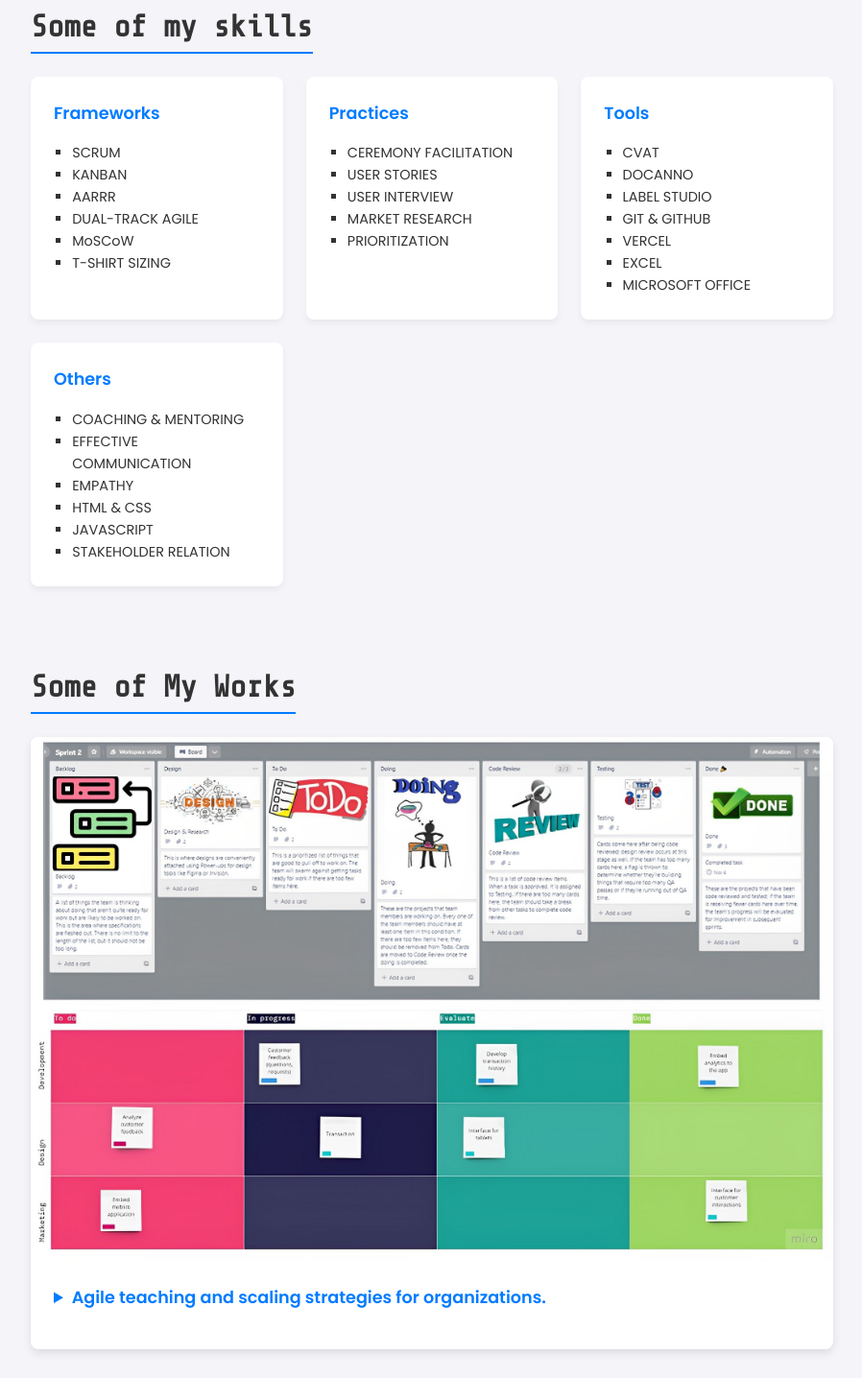
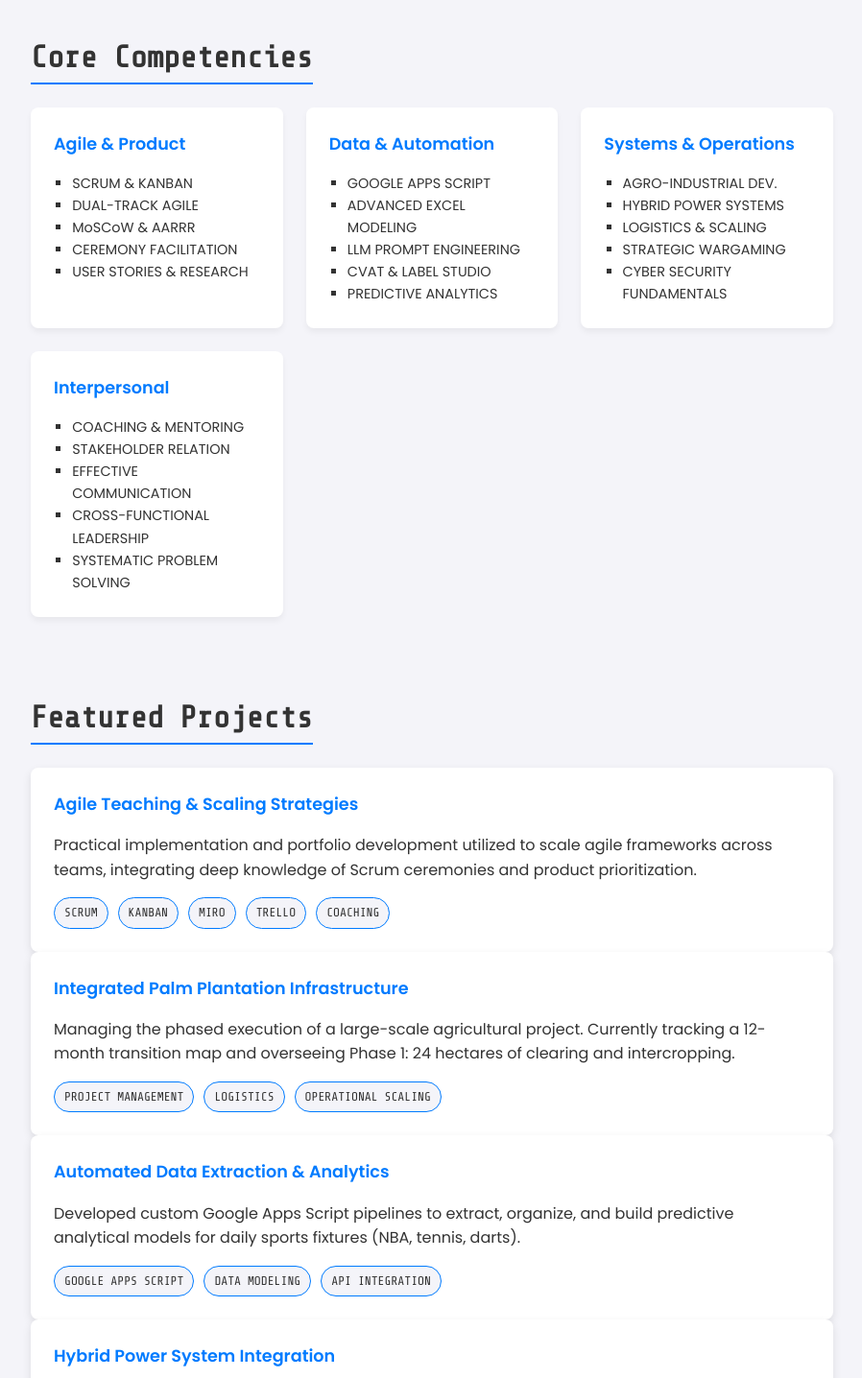
Before and after one commit to saogiji/sao-portfolio, a website: page index.html in a window 1280 px wide. Shown: the part 1364-2800 px from the top of the page at 96% size, without its empty margins (190-1088 px from the left). Drawn offline with nearby package versions, Linux system fonts and the light colour scheme.

Commit message:
Update index.html
Added more info about my interests and personal projects

```diff
--- a/index.html
+++ b/index.html
@@ -3,7 +3,7 @@
 <head>
   <meta charset="UTF-8">
   <meta name="viewport" content="width=device-width, initial-scale=1.0, maximum-scale=1.0, user-scalable=no">
-  <title>saogiji | AI Trainer & Product Manager</title>
+  <title>Simon Adanu Ogiji | Product Manager & Systems Specialist</title>
 
   <link href="https://fonts.googleapis.com/css?family=Share+Tech+Mono|Poppins:300,400,600&display=swap" rel="stylesheet">
 
@@ -27,90 +27,85 @@
       <h1 class="intro_hello">Hello! <span class="wave">👋</span></h1>
       <h2 class="intro_tagline">
         I'm <span class="highlight">Simon Adanu Ogiji</span>, <br>
-        a Blockchain enthusiast &amp; tech professional specializing as an:
+        a tech professional bridging the gap between data and physical infrastructure as an:
       </h2>
 
       <ul class="role-list">
-        <li>Independent AI Trainer, Data Annotator and Analyst</li>
-        <li>Scrum Master</li>
-        <li>Crypto Trader</li>
-        <li>Product Manager</li>
+        <li>Product Manager & Scrum Master</li>
+        <li>Independent AI Trainer & Data Analyst</li>
+        <li>Agro-Industrial Systems Manager</li>
       </ul>
 
       <p class="focus-text">
-        I focus on rigorous LLM evaluation and complex data annotation. 🧑‍💻
+        Focused on rigorous LLM evaluation, complex data annotation, and large-scale operational automation. 🧑‍💻
       </p>
 
       <div class="intro_contact">
         <a href="#contacts" class="btn">Get in touch 👆</a>
-        <a href="https://drive.google.com/file/d/1q8kfTOBGP9OCKNKVBkROWSpqSevbigPk/view?usp=sharing" target="_blank" class="btn btn-outline">View Resume</a>
+        <a href="https://drive.google.com/file/d/1_vWEiR-fuxSxsOxBQQ0eiEAuD9Oc7OYL/view?usp=drive_link">View Resume</a>
       </div>
     </header>
 
     <section class="section">
       <h2 class="section_title">A little more about me</h2>
       <div class="section_content text-block">
-        <p>Behind every brilliant AI is a human tirelessly teaching it the difference between a street sign and a tree, or stopping it from confidently making up fake facts. Hi, I’m Simon, and I am that human.</p>
+        <p>Behind every brilliant AI is a human tirelessly teaching it the difference between a street sign and a tree, or stopping it from confidently making up fake facts. Hi, I’m Simon, and I am that human. As an Independent AI Trainer and Data Annotator, I build the pristine "Ground Truth" datasets that make Artificial Intelligence actually intelligent.</p>
 
-        <p>As an Independent AI Trainer, Data Annotator, and Analyst, my day job is literally teaching machines how to understand the real world. Whether I’m drawing complex bounding boxes on computer vision images, extracting text from messy documents via OCR, or engineering multi-turn prompts to keep Large Language Models (LLMs) from hallucinating, I build the pristine "Ground Truth" datasets that make Artificial Intelligence actually intelligent.</p>
+        <p>I didn't just stumble into this. I hold a bachelor's degree in Computer and Communications Engineering from <a class="underline-link" href="https://www.atbu.edu.ng/" target="_blank">Abubakar Tafawa Balewa University</a> (2020) and completed an M.Sc. in Cyber Security & Digital Forensics in 2024. Driven by a deep obsession with data integrity and systems logic, I am also continuously expanding my enterprise AI skills through programs like Google GEAR.</p>
 
-        <p>I didn't just stumble into this. I received my bachelor's degree in Computer and Communications Engineering from <a class="underline-link" href="https://www.atbu.edu.ng/" target="_blank">Abubakar Tafawa Balewa University</a> in 2020. Curiosity drove me to complete a responsive web design course with <a class="underline-link" href="https://freecodecamp.org/certification/saogiji/responsive-web-design" target="_blank">freeCodeCamp</a> in June 2022. I completed <a class="underline-link" href="https://app.entrylevel.net/" target="_blank">EntryLevel's</a> Product Management and Scrum Master courses in July and November 2022, respectively. Driven by a deep obsession with data integrity and systems logic, I went on to complete my M.Sc. in Cyber Security & Digital Forensics in 2024.</p>
+        <p>Because of this technical rigor, I don't just label data; I build the automated analytical pipelines around it. I love combining custom API integrations, Google Apps Script, and advanced Excel modeling to transform chaotic inputs into highly organized workflows. I regularly apply this "wargaming" strategy to build automated prediction models for complex sports analytics (NBA, tennis, darts).</p>
 
-        <p>Because of this technical rigor, I don't just label data; I build the automated analytical pipelines around it. I love combining custom API integrations, JavaScript, and advanced Excel modeling to transform raw, chaotic inputs into highly organized, automated workflows. Ultimately, my goal is to engineer the evidence-based training datasets that significantly improve how AI systems operate.</p>
+        <p>Beyond software, I apply this systems-thinking to the physical world. I am currently managing the establishment of an integrated palm oil plantation, successfully executing Phase 1 (24-hectare clearing and intercropping) toward a 200-hectare milestone. From planning high-efficiency hybrid power solutions (N-type solar and lithium battery storage) to scaling agile frameworks across organizations, my goal is to engineer workflows that scale.</p>
 
-        <p>If you’re thinking about hiring me for your next machine learning project, stop thinking and hire me; my thirst for knowledge, technical rigor, and knack for excellence will make me an immediate asset to your organization.</p>
+        <p>If you’re thinking about hiring me for your next product, machine learning, or systems integration project, stop thinking and let's talk. My thirst for knowledge, technical rigor, and knack for excellence will make me an immediate asset to your team.</p>
       </div>
     </section>
 
     <section class="section skills">
-      <h2 class="section_title">Some of my skills</h2>
+      <h2 class="section_title">Core Competencies</h2>
       <div class="skills-grid">
 
         <div class="skill-card">
-          <h3>Frameworks</h3>
+          <h3>Agile & Product</h3>
           <ul>
-            <li>SCRUM</li>
-            <li>KANBAN</li>
-            <li>AARRR</li>
+            <li>SCRUM & KANBAN</li>
             <li>DUAL-TRACK AGILE</li>
-            <li>MoSCoW</li>
-            <li>T-SHIRT SIZING</li>
+            <li>MoSCoW & AARRR</li>
+            <li>CEREMONY FACILITATION</li>
+            <li>USER STORIES & RESEARCH</li>
           </ul>
         </div>
 
         <div class="skill-card">
-          <h3>Practices</h3>
+          <h3>Data & Automation</h3>
           <ul>
-            <li>CEREMONY FACILITATION</li>
-            <li>USER STORIES</li>
-            <li>USER INTERVIEW</li>
-            <li>MARKET RESEARCH</li>
-            <li>PRIORITIZATION</li>
+            <li>GOOGLE APPS SCRIPT</li>
+            <li>ADVANCED EXCEL MODELING</li>
+            <li>LLM PROMPT ENGINEERING</li>
+            <li>CVAT & LABEL STUDIO</li>
+            <li>PREDICTIVE ANALYTICS</li>
           </ul>
         </div>
 
         <div class="skill-card">
-          <h3>Tools</h3>
+          <h3>Systems & Operations</h3>
           <ul>
-            <li>CVAT</li>
-            <li>DOCANNO</li>
-            <li>LABEL STUDIO</li>
-            <li>GIT & GITHUB</li>
-            <li>VERCEL</li>
-            <li>EXCEL</li>
-            <li>MICROSOFT OFFICE</li>
+            <li>AGRO-INDUSTRIAL DEV.</li>
+            <li>HYBRID POWER SYSTEMS</li>
+            <li>LOGISTICS & SCALING</li>
+            <li>STRATEGIC WARGAMING</li>
+            <li>CYBER SECURITY FUNDAMENTALS</li>
           </ul>
         </div>
 
         <div class="skill-card">
-          <h3>Others</h3>
+          <h3>Interpersonal</h3>
           <ul>
             <li>COACHING & MENTORING</li>
+            <li>STAKEHOLDER RELATION</li>
             <li>EFFECTIVE COMMUNICATION</li>
-            <li>EMPATHY</li>
-            <li>HTML & CSS</li>
-            <li>JAVASCRIPT</li>
-            <li>STAKEHOLDER RELATION</li>
+            <li>CROSS-FUNCTIONAL LEADERSHIP</li>
+            <li>SYSTEMATIC PROBLEM SOLVING</li>
           </ul>
         </div>
 
@@ -118,26 +113,65 @@
     </section>
 
     <section class="section featured-projects">
-      <h2 class="section_title">Some of My Works</h2>
+      <h2 class="section_title">Featured Projects</h2>
+
+      <div class="project-grid">
         <div class="project-card">
-        <a href="https://drive.google.com/file/d/1_vWEiR-fuxSxsOxBQQ0eiEAuD9Oc7OYL/view?usp=sharing" target="_blank">
-          <img src="images/sm-portfolio-img.jpg" alt="Scrum Master portfolio cover image" class="project-img" onerror="this.src='https://via.placeholder.com/600x300?text=Scrum+Master+Portfolio'">
-        </a>
-        <details class="custom-details">
-          <summary>Agile teaching and scaling strategies for organizations.</summary>
+          <div class="custom-details">
+            <summary>Agile Teaching & Scaling Strategies</summary>
             <div class="details-content">
-            <p>Practical tasks completed during the Scrum Master course to gain in-depth knowledge of the various agile frameworks.</p>
+              <p>Practical implementation and portfolio development utilized to scale agile frameworks across teams, integrating deep knowledge of Scrum ceremonies and product prioritization.</p>
               <div class="tags">
                 <span>SCRUM</span>
                 <span>KANBAN</span>
                 <span>MIRO</span>
                 <span>TRELLO</span>
                 <span>COACHING</span>
-              <span>MENTORING</span>
-              <span>STAKEHOLDER RELATION</span>
               </div>
             </div>
-        </details>
+          </div>
+        </div>
+
+        <div class="project-card">
+          <div class="custom-details">
+            <summary>Integrated Palm Plantation Infrastructure</summary>
+            <div class="details-content">
+              <p>Managing the phased execution of a large-scale agricultural project. Currently tracking a 12-month transition map and overseeing Phase 1: 24 hectares of clearing and intercropping.</p>
+              <div class="tags">
+                <span>PROJECT MANAGEMENT</span>
+                <span>LOGISTICS</span>
+                <span>OPERATIONAL SCALING</span>
+              </div>
+            </div>
+          </div>
+        </div>
+
+        <div class="project-card">
+          <div class="custom-details">
+            <summary>Automated Data Extraction & Analytics</summary>
+            <div class="details-content">
+              <p>Developed custom Google Apps Script pipelines to extract, organize, and build predictive analytical models for daily sports fixtures (NBA, tennis, darts).</p>
+              <div class="tags">
+                <span>GOOGLE APPS SCRIPT</span>
+                <span>DATA MODELING</span>
+                <span>API INTEGRATION</span>
+              </div>
+            </div>
+          </div>
+        </div>
+
+        <div class="project-card">
+          <div class="custom-details">
+            <summary>Hybrid Power System Integration</summary>
+            <div class="details-content">
+              <p>Technical planning and sourcing for high-efficiency infrastructure power solutions, optimizing N-type solar technology paired with lithium battery storage systems.</p>
+              <div class="tags">
+                <span>SYSTEMS ENGINEERING</span>
+                <span>INFRASTRUCTURE</span>
+              </div>
+            </div>
+          </div>
+        </div>
       </div>
     </section>
 
@@ -146,22 +180,22 @@
       <div class="contact-grid">
         <div class="contact-card">
           <i class="fa-solid fa-location-dot"></i>
-          <p>Abuja, Nigeria</p>
+          <p>Abuja / Nigeria</p>
         </div>
         <div class="contact-card">
           <i class="fa-solid fa-envelope"></i>
-          <p><a href="mailto:saogiji@yahoo.com">saogiji@yahoo.com</a></p>
+          <p><a href="mailto:saogiji@yahoo.com">simonogiji@gmail.com</a></p>
         </div>
         <div class="contact-card">
           <i class="fa-solid fa-phone"></i>
-          <p>(+234) 701 116 4533</p>
+          <p>(+234) 706 220 2509</p>
         </div>
       </div>
     </section>
   </div>
 
   <footer class="footer">
-    <p>Designed &amp; Developed by Simon Adanu Ogiji (saogiji) 🤘 2023</p>
+    <p>Designed &amp; Developed by Simon Adanu Ogiji (saogiji) 🤘</p>
     <div class="social-links">
       <a href="https://www.linkedin.com/in/saogiji/" target="_blank" title="LinkedIn"><i class="fa-brands fa-linkedin"></i></a>
       <a href="https://github.com/saogiji" target="_blank" title="GitHub"><i class="fa-brands fa-github"></i></a>
```
Lines whose indentation alone changed are shown as unchanged.
